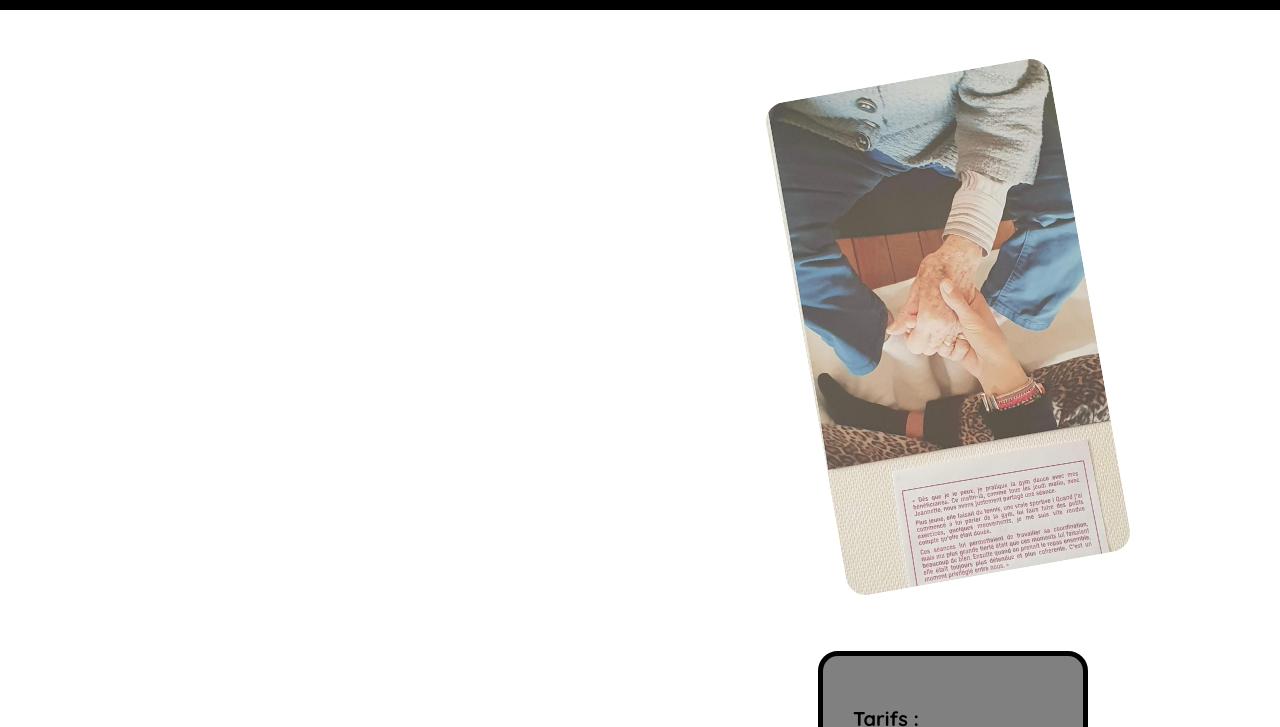
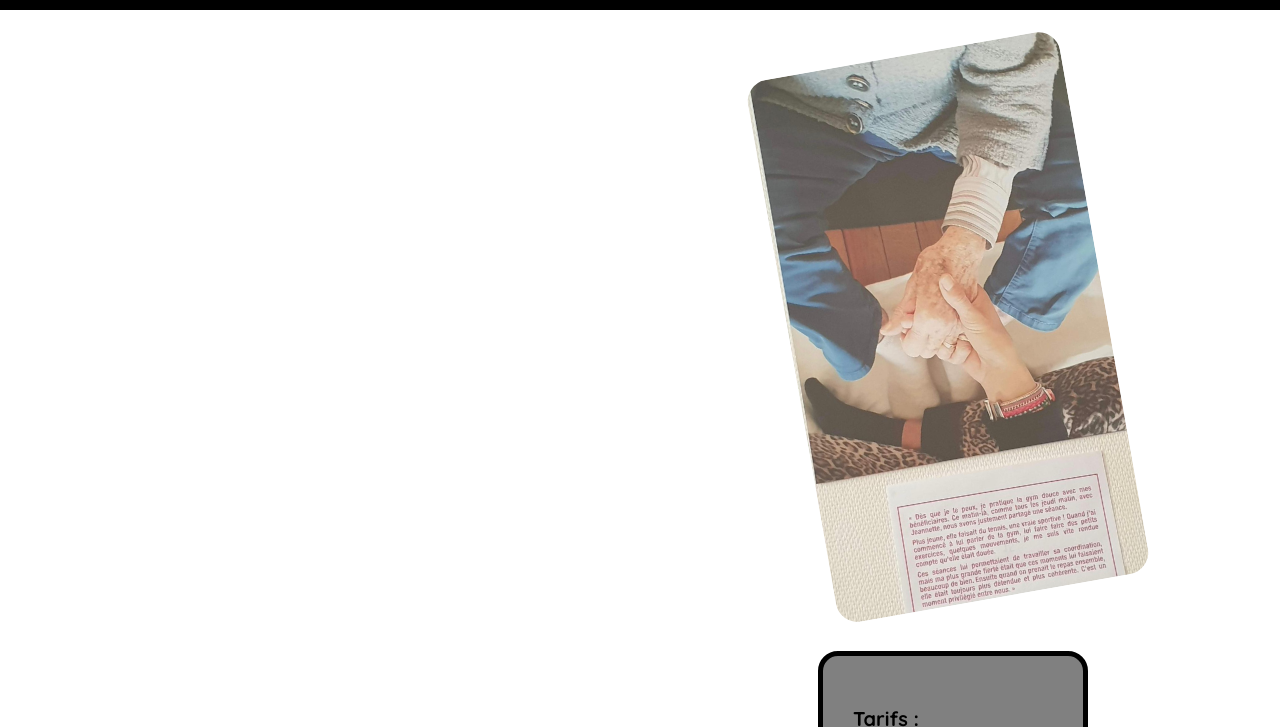
Before and after one commit to Gabinator80/Palm-Tree-Studio, a plain HTML site: page index.html in a window 1280 px wide. In both pictures the pointer is over the picture 948 px from the left and 1612 px from the top of the page. Shown: the part 1285-2012 px from the top of the page. Drawn offline with Linux system fonts and the light colour scheme; a web font is replaced by a local one.

Commit message:
Update style.css

```diff
--- a/style.css
+++ b/style.css
@@ -150,9 +150,8 @@
 	transition: 500ms ease-in-out;
 }
 
-.media-3 img:hover {
+#trans_1:hover{
 	scale: 1.1;
-
 }
 
 .p-2 {
```
